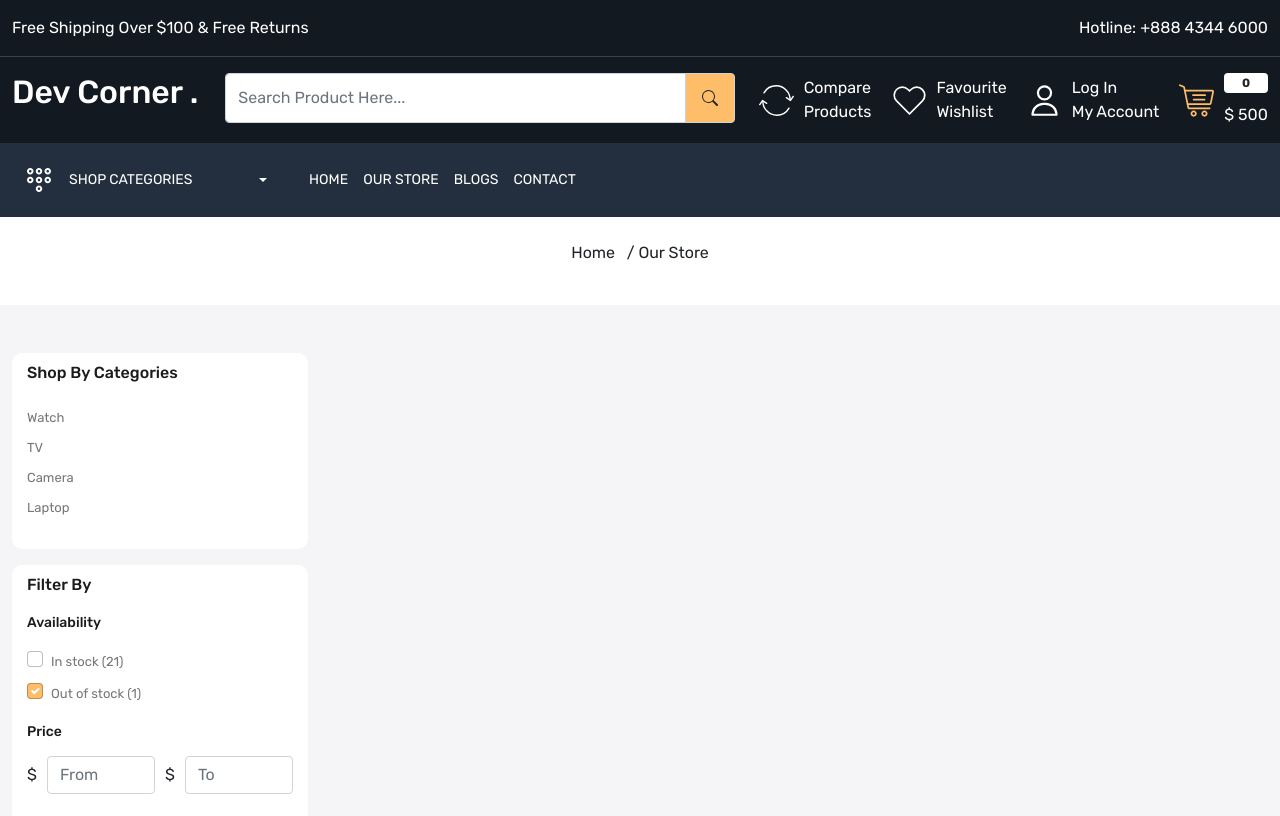
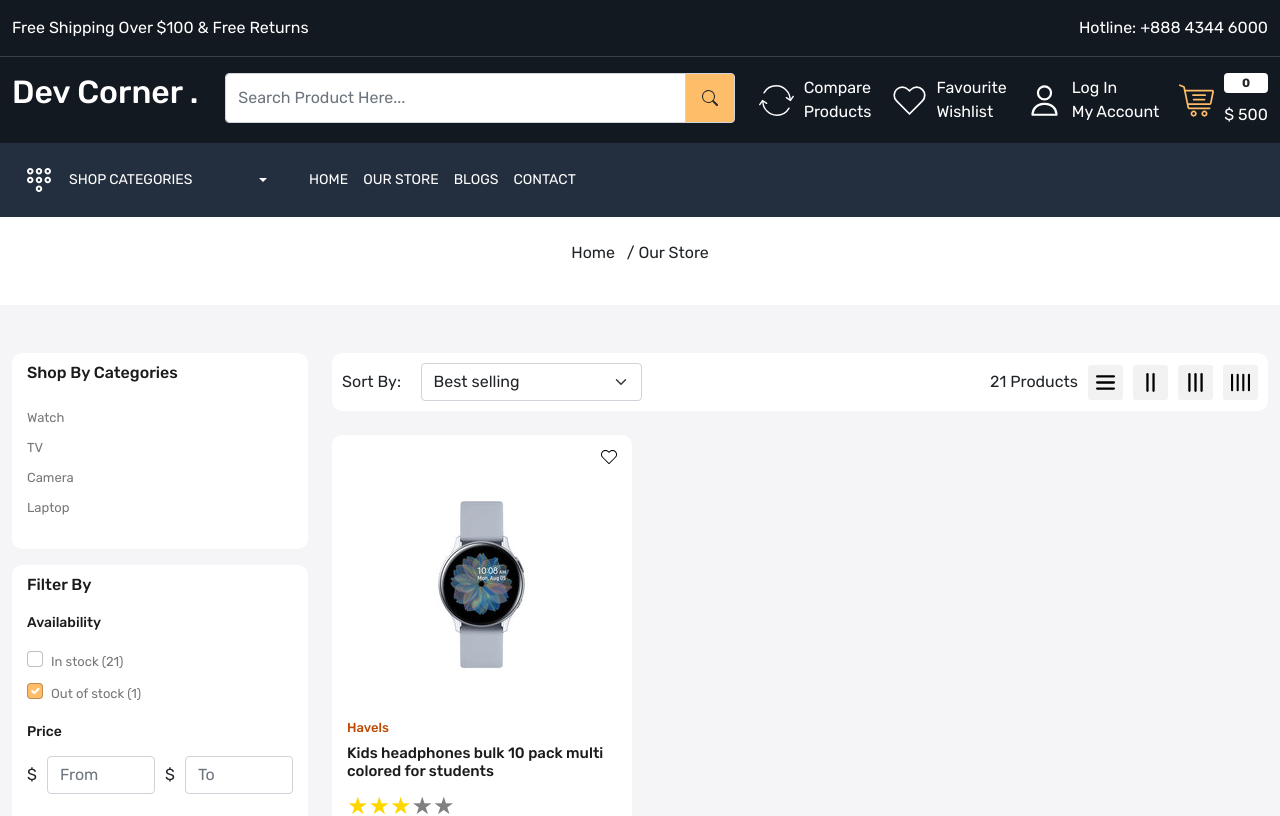
Before and after one commit to MyAn297/ECommerceApp_ReactJs, a React (Create React App) app: page /store in a window 1280 px wide. Shown: the top 816 px of the page. Built offline with nearby package versions, Linux system fonts and the light colour scheme.

Commit message:
Store page

```diff
--- a/src/App.css
+++ b/src/App.css
@@ -297,6 +297,7 @@
   background-color: white;
   border-radius: 10px;
   overflow: hidden;
+  width: 100%;
 }
 
 .product-card .product-image {
@@ -456,3 +457,61 @@
 .randon-products:first-child {
   border-bottom: 1px solid var(--color-ededed);
 }
+
+.filter-sort-grid {
+  padding: 10px;
+  background-color: white;
+  border-radius: 10px;
+}
+.grid img {
+  width: 35px;
+  height: 35px;
+  background-color: #f2f2f2;
+  padding: 8px;
+  border-radius: 3px;
+}
+
+.gr-12 {
+  width: 100%;
+}
+
+.gr-6 {
+  width: 49%;
+}
+
+.gr-4 {
+  width: 32%;
+}
+
+.gr-3 {
+  width: 24%;
+}
+
+.gr-6 .product-image {
+  width: 100%;
+}
+
+.gr-6 .product-image img {
+  margin: auto;
+  display: block;
+}
+
+.gr-12 .product-card {
+  display: flex;
+  gap: 20px;
+}
+
+.gr-12 .product-card .product-image {
+  width: 270px;
+  height: auto;
+}
+
+.gr-12 .action-bar {
+  top: 17%;
+}
+
+.product-card p.description {
+  font-size: 13px;
+  color: var(--color-777777);
+  margin-right: 20px;
+}
--- a/src/components/ProductCard.js
+++ b/src/components/ProductCard.js
@@ -1,10 +1,17 @@
 import React from "react";
 import ReactStars from "react-rating-stars-component";
-import { Link } from "react-router-dom";
+import { Link, useLocation } from "react-router-dom";
 
-const ProductCard = () => {
+const ProductCard = (props) => {
+  const { grid } = props;
+  let location = useLocation();
   return (
-    <div className="col-3">
+    <>
+      <div
+        className={` ${
+          location.pathname === "/store" ? `gr-${grid}` : "col-3"
+        } `}
+      >
         <Link className="product-card position-relative">
           <div className="wishlist-icon position-absolute">
             <Link>
@@ -35,6 +42,12 @@
               edit={false}
               activeColor="#ffd700"
             />
+            <p className={`description ${grid === 12 ? "d-block" : "d-none"}`}>
+              "At vero eos et accusamus et iusto odio dignissimos ducimus qui
+              blanditiis praesentium voluptatum deleniti atque corrupti quos
+              dolores et quas molestias excepturi sint occaecati cupiditate non
+              provident, similique sunt...
+            </p>
             <p className="price">$100.00</p>
           </div>
           <div className="action-bar position-absolute">
@@ -52,6 +65,7 @@
           </div>
         </Link>
       </div>
+    </>
   );
 };
 
--- a/src/pages/OurStore.js
+++ b/src/pages/OurStore.js
@@ -1,9 +1,11 @@
-import React from "react";
+import React, { useState } from "react";
 import BreadCrumb from "../components/BreadCrumb";
 import Meta from "../components/Meta";
 import ReactStars from "react-rating-stars-component";
+import ProductCard from "../components/ProductCard";
 
 function OurStore() {
+  const [grid, setGrid] = useState(4);
   return (
     <>
       <Meta title={"Our Store"} />
@@ -205,7 +207,86 @@
                 </div>
               </div>
             </div>
-            <div className="col-9"></div>
+            <div className="col-9">
+              <div className="filter-sort-grid mb-4">
+                <div className="d-flex justify-content-between align-items-center">
+                  <div className="d-flex align-items-center gap-10">
+                    <p className="mb-0 d-block" style={{ width: "100px" }}>
+                      Sort By:
+                    </p>
+                    <select
+                      name=""
+                      className="form-control form-select"
+                      id="SortBy"
+                    >
+                      <option value="manual">Featured</option>
+                      <option value="best-selling" selected="selected">
+                        Best selling
+                      </option>
+                      <option value="title-ascending">
+                        Alphabetically, A-Z
+                      </option>
+                      <option value="title-descending">
+                        Alphabetically, Z-A
+                      </option>
+                      <option value="price-ascending">
+                        Price, low to high
+                      </option>
+                      <option value="price-descending">
+                        Price, high to low
+                      </option>
+                      <option value="created-ascending">
+                        Date, old to new
+                      </option>
+                      <option value="created-descending">
+                        Date, new to old
+                      </option>
+                    </select>
+                  </div>
+                  <div className="d-flex align-items-center gap-10">
+                    <p className="totalproducts mb-0">21 Products</p>
+                    <div className="d-flex gap-10 align-items-center grid">
+                      <img
+                        onClick={() => {
+                          setGrid(3);
+                        }}
+                        src="images/gr.svg"
+                        className="d-block img-fluid"
+                        alt="grid"
+                      />
+                      <img
+                        onClick={() => {
+                          setGrid(4);
+                        }}
+                        src="images/gr2.svg"
+                        className="d-block img-fluid"
+                        alt="grid"
+                      />
+                      <img
+                        onClick={() => {
+                          setGrid(6);
+                        }}
+                        src="images/gr3.svg"
+                        className="d-block img-fluid"
+                        alt="grid"
+                      />
+                      <img
+                        onClick={() => {
+                          setGrid(12);
+                        }}
+                        src="images/gr4.svg"
+                        className="d-block img-fluid"
+                        alt="grid"
+                      />
+                    </div>
+                  </div>
+                </div>
+              </div>
+              <div className="products-list pb-5">
+                <div className="d-flex gap-10 flex-wrap"></div>
+                <ProductCard grid={grid} />
+              </div>
+            </div>
           </div>
         </div>
       </div>
```
Lines whose indentation alone changed are shown as unchanged.
